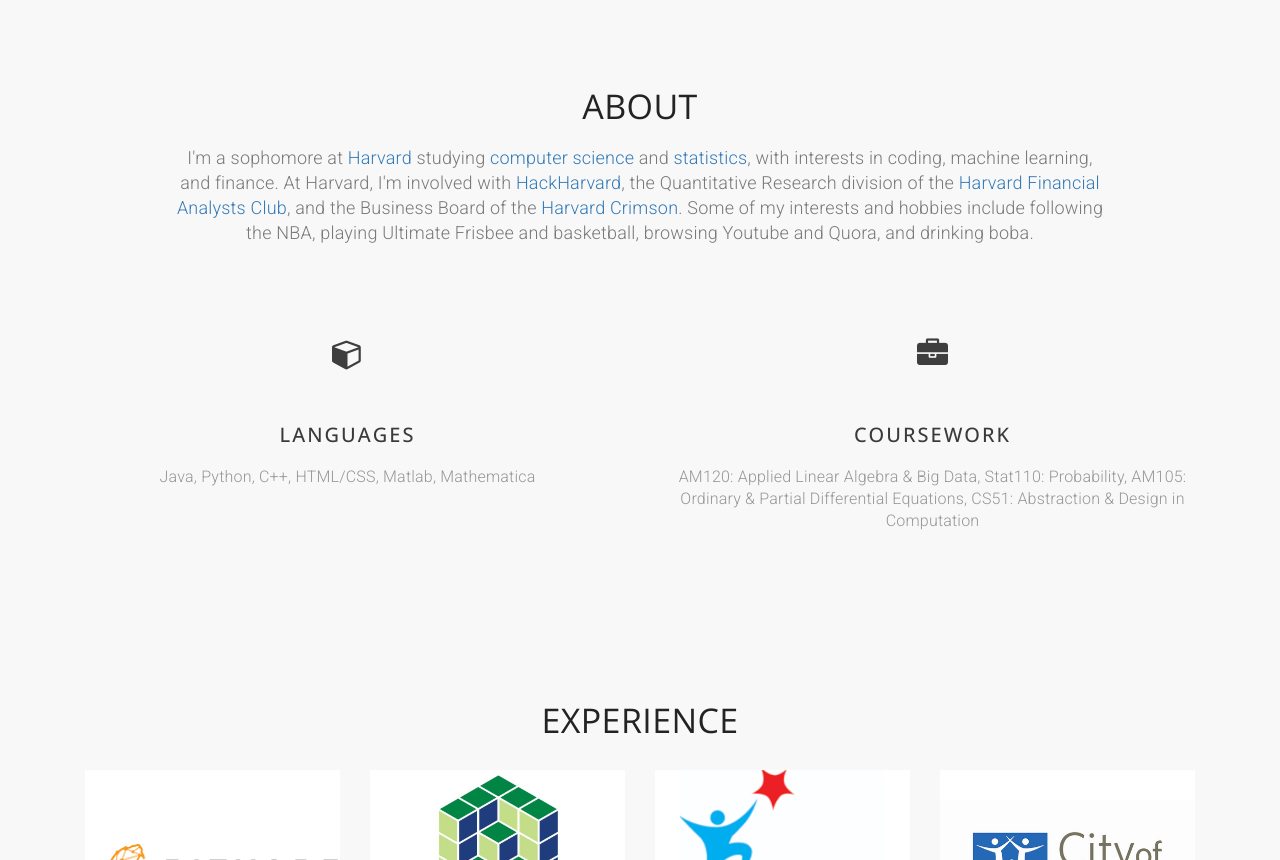
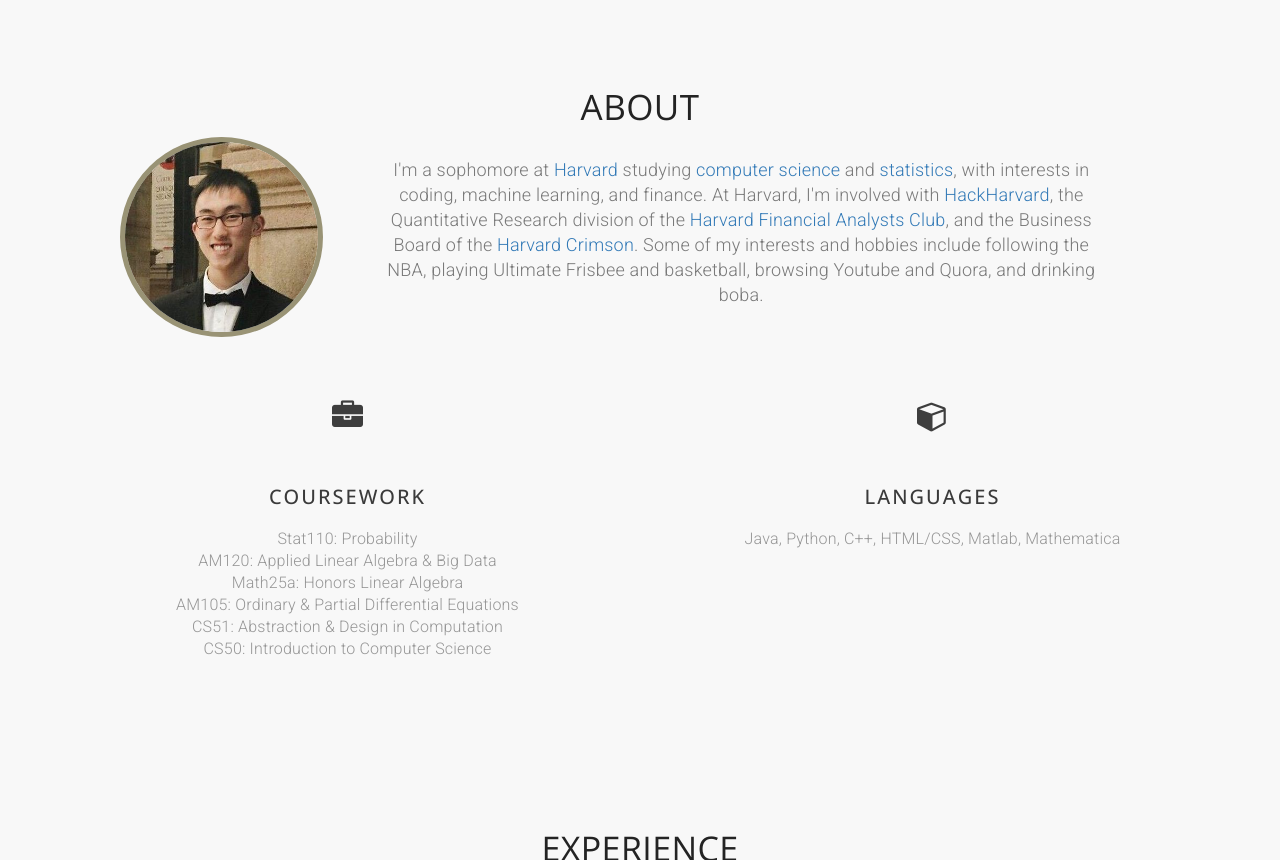
Before and after one commit to jjhuang22/jjhuang22.github.io, a plain HTML site: page index.html in a window 1280 px wide. Shown: the part 717-1577 px from the top of the page. Drawn offline with nearby package versions, Linux system fonts and the light colour scheme; a web font is replaced by a local one.

Commit message:
added picture, fixed about section

```diff
--- a/css/style.css
+++ b/css/style.css
@@ -249,6 +249,17 @@
 4.1. About
 --------------------*/
 
+/*.about-header {
+    font-size: 100px;
+    text-transform: uppercase;
+}*/
+
+#about-header {
+    text-align: center;
+    float: center;
+    font-size: 35px;
+}
+
 
 .mz-module-about h3 {
     font-weight: 500;
@@ -277,6 +288,17 @@
     /* background-color: #E8E8E8; */
     margin: 0 2px 4px;
     font-size: 31px;
+}
+
+#about-image {
+    float: left;
+    border-radius: 50%;
+    border: 5px solid #999375;
+    margin: 0px 50px;
+    width: auto
+    height: auto
+    max-width: 200px;
+    max-height: 200px;
 }
 
 /*--------------------
--- a/index.html
+++ b/index.html
@@ -97,9 +97,13 @@
 		<section id="about" class="light-bg">
 			<div class="container">
 				<div class="row">
+					<h2 id="about-header">ABOUT</h2>
 					<div class="col-lg-12 text-center">
+						<div class="about-image">
+							<img src="images/pfp.jpg" id="about-image" class="img-responsive">
+						</div>
 						<div class="section-title">
-							<h2>ABOUT</h2>
+							<!-- <h2>ABOUT</h2> -->
 							<p>I'm a sophomore at <a href="https://www.harvard.edu/" target="_blank">Harvard</a> studying <a href="https://www.seas.harvard.edu/computer-science" target="_blank">computer science</a> and <a href="https://statistics.fas.harvard.edu/" target="_blank">statistics</a>, with interests in coding, machine learning, and finance.
 							At Harvard, I'm involved with <a href="http://hackharvard.io/" target="_blank">HackHarvard</a>, the Quantitative Research division of the <a href="http://www.harvardfac.org/" target="_blank">Harvard Financial Analysts Club</a>, and the Business Board of the <a href="https://www.thecrimson.com/" target="_blank">Harvard Crimson</a>.
             				Some of my interests and hobbies include following the NBA, playing Ultimate Frisbee and basketball, browsing Youtube and Quora, and drinking boba.</p>
@@ -110,22 +114,26 @@
 					<!-- about module -->
 					<div class="col-md-6 text-center">
 						<div class="mz-module-about">
+							<i class="fa fa-briefcase ot-circle"></i>
+							<h3>Coursework</h3>
+							<p>
+								Stat110: Probability <br>
+								AM120: Applied Linear Algebra & Big Data <br>
+								Math25a: Honors Linear Algebra <br>
+							    AM105: Ordinary & Partial Differential Equations <br>
+							    CS51: Abstraction & Design in Computation <br>
+								CS50: Introduction to Computer Science</p>
+						</div>
+					</div>
+
+					<div class="col-md-6 text-center">
+						<div class="mz-module-about">
 							<i class="fa fa-cube ot-circle"></i>
 							<h3>Languages</h3>
 							<p>Java, Python, C++, HTML/CSS, Matlab, Mathematica</p>
 						</div>
 					</div>
-					<!-- end about module -->
-					<!-- about module -->
-					<div class="col-md-6 text-center">
-						<div class="mz-module-about">
-							<i class="fa fa-briefcase ot-circle"></i>
-							<h3>Coursework</h3>
-							<p>AM120: Applied Linear Algebra & Big Data, Stat110: Probability,
-							   AM105: Ordinary & Partial Differential Equations, CS51: Abstraction & Design in Computation</p>
-						</div>
-					</div>
-					<!-- end about module -->
+
 					<!-- about module -->
 					<!-- <div class="col-md-3 text-center">
 						<div class="mz-module-about">
```
Also changed, not shown: images/pfp.jpg (added), 1 other file.
